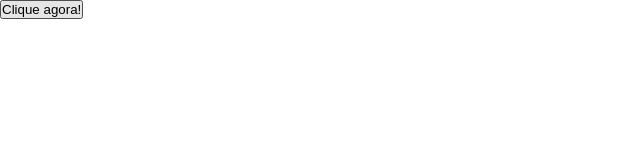
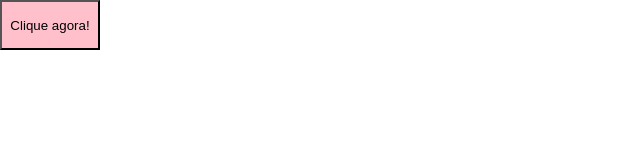
Before and after one commit to Alvesisac/estudoGit, a plain HTML site: page index.html in a window 1280 px wide. Shown: the whole page, without its empty margins (0-640 px from the left). Drawn offline with Linux system fonts and the light colour scheme.

Commit message:
Foram feitas alterações no css com o botão

```diff
--- a/css/style.css
+++ b/css/style.css
@@ -3,3 +3,11 @@
     padding: 0px;
     box-sizing: border-box;
 }
+
+.btn{
+ background: pink;
+ width: 100px;
+ height: 50px;
+ cursor: pointer;
+
+}
```
